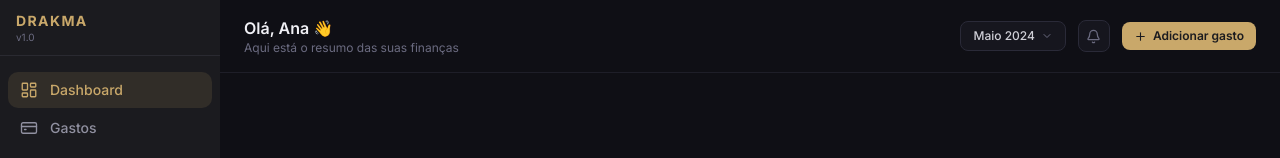
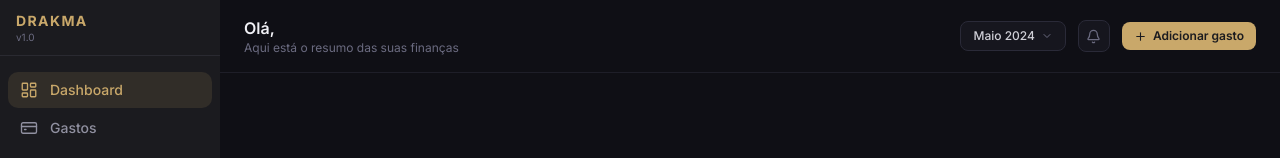
Before and after one commit to enricodfa/DRAKMA, a Next.js app: page /dashboard in a window 1280 px wide. Shown: the top 158 px of the page. Built offline with nearby package versions, Linux system fonts and the light colour scheme; no server answers.

Commit message:
feat: TopHeader shows real user first name from Supabase auth

```diff
--- a/src/components/layout/TopHeader.tsx
+++ b/src/components/layout/TopHeader.tsx
@@ -1,12 +1,20 @@
 'use client'
 
+import { useEffect, useState } from 'react'
 import { Bell, ChevronDown, Plus } from 'lucide-react'
+import { createClient } from '@/lib/supabase/client'
 
-type TopHeaderProps = {
-  name?: string
-}
+export default function TopHeader() {
+  const [name, setName] = useState('')
 
-export default function TopHeader({ name = 'Ana' }: TopHeaderProps) {
+  useEffect(() => {
+    createClient().auth.getUser().then(({ data }) => {
+      const fullName = data.user?.user_metadata?.full_name ?? data.user?.email ?? ''
+      const firstName = fullName.split(' ')[0]
+      setName(firstName)
+    })
+  }, [])
+
   return (
     <header
       className="flex items-center justify-between px-6 py-4 border-b flex-shrink-0"
@@ -14,7 +22,7 @@ export default function TopHeader({ name = 'Ana' }: TopHeaderProps) {
     >
       <div>
         <h1 className="text-base font-semibold" style={{ color: '#F0F0F5' }}>
-          Olá, {name} 👋
+          Olá, {name}
         </h1>
         <p className="text-xs" style={{ color: '#6B6B80' }}>
           Aqui está o resumo das suas finanças
```
